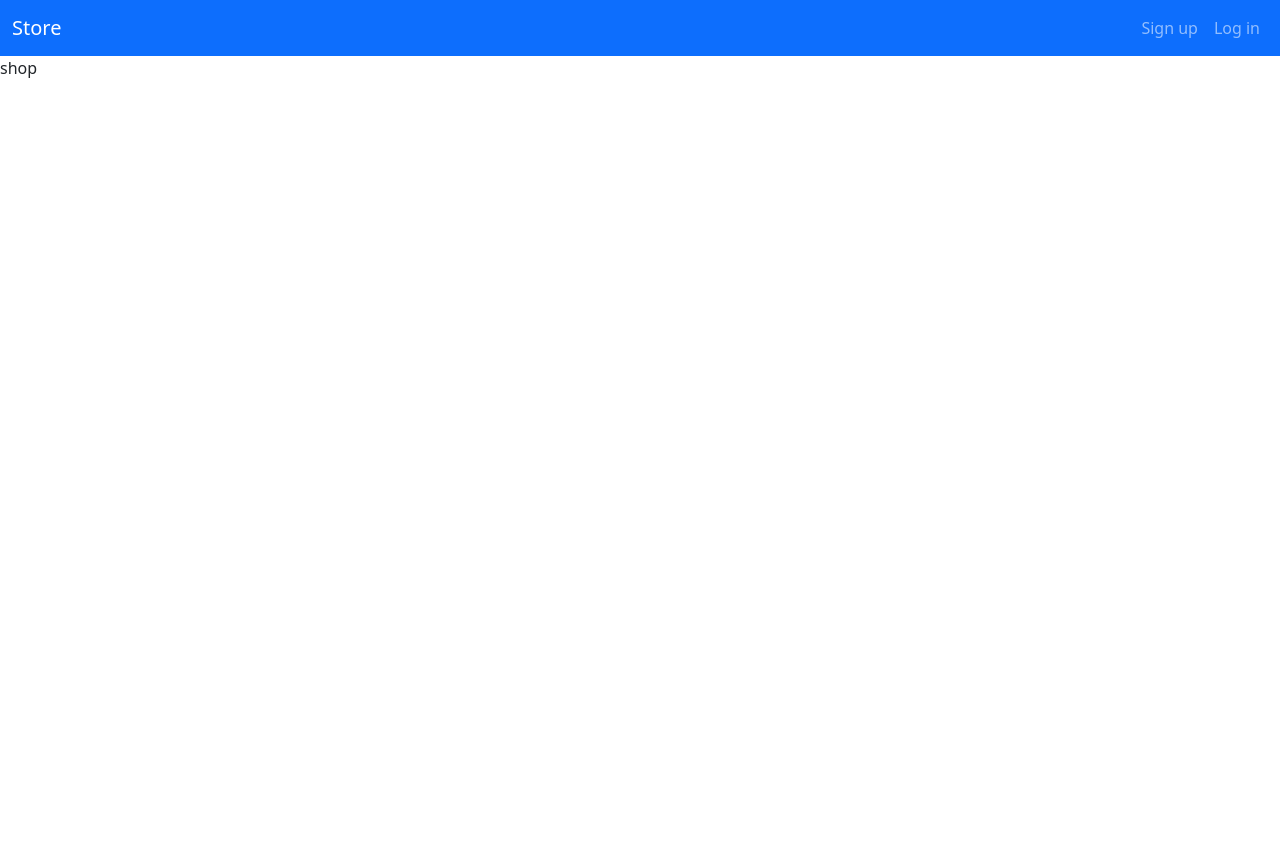
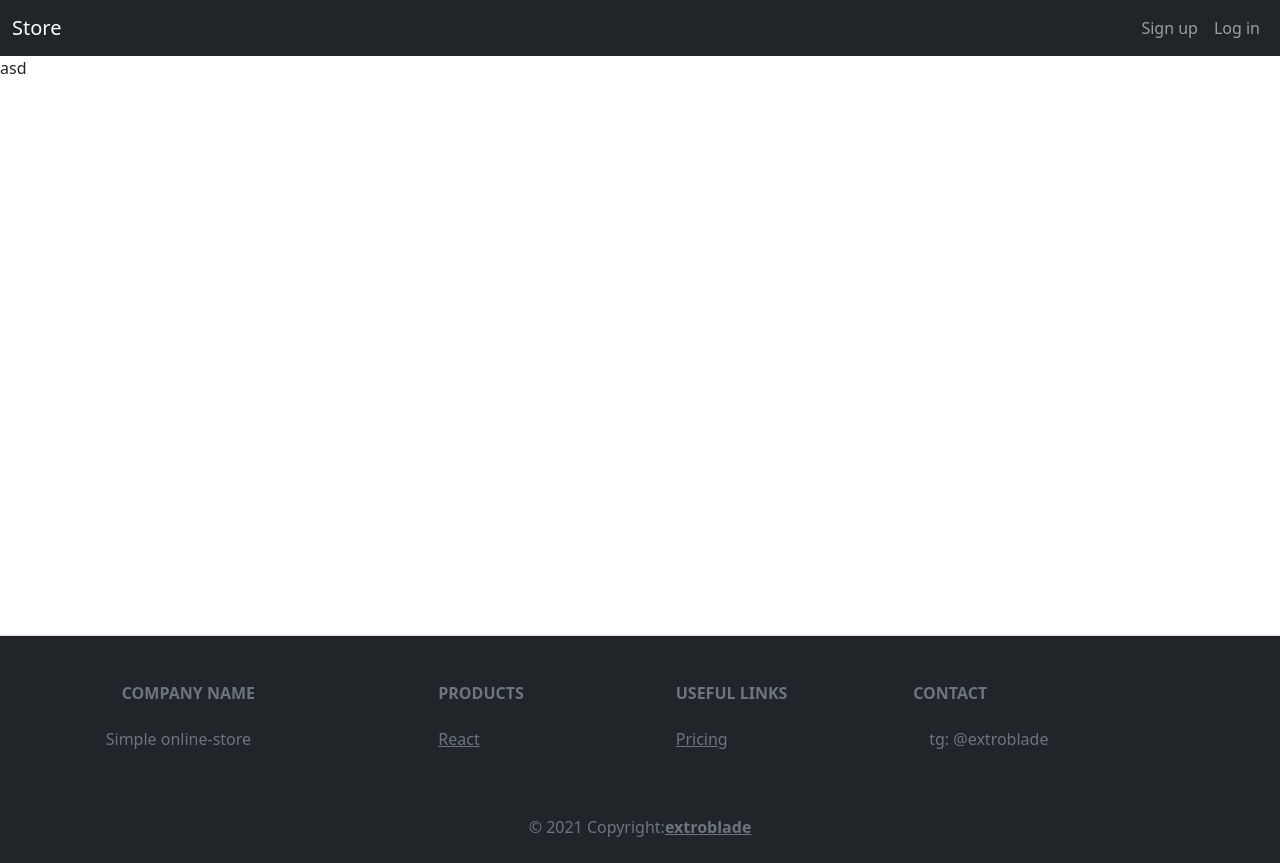
Before and after one commit to extroblade/online-store, a React (Create React App) app in the folder client/: page /shop in a window 1280 px wide. Before the commit the page ends 800 px from the top, so only its background shows below. Built offline with nearby package versions, Linux system fonts and the light colour scheme.

Commit message:
footer navbar + proto of auth

```diff
--- a/client/src/App.jsx
+++ b/client/src/App.jsx
@@ -3,6 +3,7 @@ import React from 'react';
 import Navbar from "./components/Navbar";
 import {BrowserRouter} from "react-router-dom";
 import AppRouter from "./components/AppRouter";
+import Footer from "./components/Footer";
 
 const App = () => {
     return (
@@ -10,6 +11,7 @@ const App = () => {
             <BrowserRouter>
                 <Navbar/>
                 <AppRouter/>
+                <Footer/>
             </BrowserRouter>
 
 
--- /dev/null
+++ b/client/src/components/Footer.jsx
@@ -0,0 +1,61 @@
+import React from 'react';
+import {observer} from "mobx-react-lite";
+
+import footer from 'react-bootstrap'
+
+
+const Footer = observer(() => {
+
+    return (
+
+        <footer className="text-center text-lg-start bg-dark text-muted">
+            <section className="d-flex justify-content-center justify-content-lg-between p-0 border-bottom">
+            </section>
+
+            <section className="">
+                <div className="container text-center text-md-start mt-5">
+                    <div className="row mt-3">
+                        <div className="col-md-3 col-lg-4 col-xl-3 mx-auto mb-4">
+                            <h6 className="text-uppercase fw-bold mb-4">
+                                <i className="fas fa-gem me-3 text-secondary"></i>Company name
+                            </h6>
+                            <p>
+                                Simple online-store
+                            </p>
+                        </div>
+
+                        <div className="col-md-2 col-lg-2 col-xl-2 mx-auto mb-4 ">
+                            <h6 className="text-uppercase fw-bold mb-4 ">
+                                Products
+                            </h6>
+                            <p>
+                                <a href="#" className="text-reset ">React</a>
+                            </p>
+                        </div>
+
+                        <div className="col-md-3 col-lg-2 col-xl-2 mx-auto mb-4">
+                            <h6 className="text-uppercase fw-bold mb-4">
+                                Useful links
+                            </h6>
+                            <p>
+                                <a href="#" className="text-reset">Pricing</a>
+                            </p>
+                        </div>
+
+                        <div className="col-md-4 col-lg-3 col-xl-3 mx-auto mb-md-0 mb-4">
+                            <h6 className="text-uppercase fw-bold mb-4" >Contact</h6>
+                            <p><i className="fas fa-home me-3 text-secondary"></i> tg: @extroblade</p>
+                        </div>
+                    </div>
+                </div>
+            </section>
+
+            <div className="text-center p-4">
+                © 2021 Copyright:
+                <a className="text-reset fw-bold" href="https://github.com/extroblade">extroblade</a>
+            </div>
+        </footer>
+    );
+});
+
+export default Footer;
--- a/client/src/components/Navbar.jsx
+++ b/client/src/components/Navbar.jsx
@@ -8,10 +8,10 @@ const Navbar = observer(() => {
     const {user} = useContext(Context)
     return (
 
-        <nav className="navbar navbar-expand-lg navbar-dark bg-primary">
+        <nav className="navbar navbar-expand-lg navbar-dark bg-dark">
             <div className="container-fluid">
                 <a className="navbar-brand " style={{fontFamily: 'fonts.googleapis.com/css?family=Roboto sans-serif'}} href={SHOP_ROUTE}>
-                    {/*<img src="../docs/5.0/assets/brand/bootstrap-logo.svg" alt="" width="30" height="24"/>*/} Store
+                     Store
                 </a>
                 <button className="navbar-toggler" type="button" data-bs-toggle="collapse" data-bs-target="#navbarNav"
                         aria-controls="navbar-nav" aria-expanded="false" aria-label="Toggle navigation">
@@ -21,8 +21,8 @@ const Navbar = observer(() => {
                     ?
                     <div className="collapse navbar-collapse" id="navbarNav">
                         <div className="navbar-nav" style={{marginLeft: "auto"}}>
-                            <a className="nav-link" href={ADMIN_ROUTE}>Admin</a>
-                            <a className="nav-link" onClick={() => user.setIsAuth(false)}>Logout</a>
+                            <a className="nav-link" href={ADMIN_ROUTE}>Admin Panel</a>
+                            <a className="nav-link" href={"#"} onClick={() => user.setIsAuth(false)}>Log out</a>
                         </div>
                     </div>
                     :
@@ -30,7 +30,7 @@ const Navbar = observer(() => {
                     <div className="collapse navbar-collapse" id="navbarNav">
                         <div className="navbar-nav" style={{marginLeft: "auto"}}>
                             <a className="nav-link" href={REGISTRATION_ROUTE}>Sign up</a>
-                            <a className="nav-link" onClick={() => user.setIsAuth(true)}>Log in</a>
+                            <a className="nav-link" href={"#"} onClick={() => user.setIsAuth(true)}>Log in</a>
                         </div>
                     </div>
 
--- a/client/src/pages/Login.jsx
+++ b/client/src/pages/Login.jsx
@@ -1,15 +1,11 @@
 import React from 'react';
+import {Container} from "react-bootstrap";
 
 const Login = () => {
     return (
-        <div>
-            loginasdasd
-            asd
-            asd
-            asd
-            asd
-
-        </div>
+        <Container className={"d-flex justify-content-center align-items-center"} style={{minHeight: "72.4vh"}}>
+            AUTH
+        </Container>
     );
 };
 
--- a/client/src/pages/Shop.jsx
+++ b/client/src/pages/Shop.jsx
@@ -2,8 +2,9 @@ import React from 'react';
 
 const Shop = () => {
     return (
-        <div>
-            shop
+        <div style={{minHeight: "72.4vh"}}>
+            <p>asd</p>
+
         </div>
     );
 };
```
